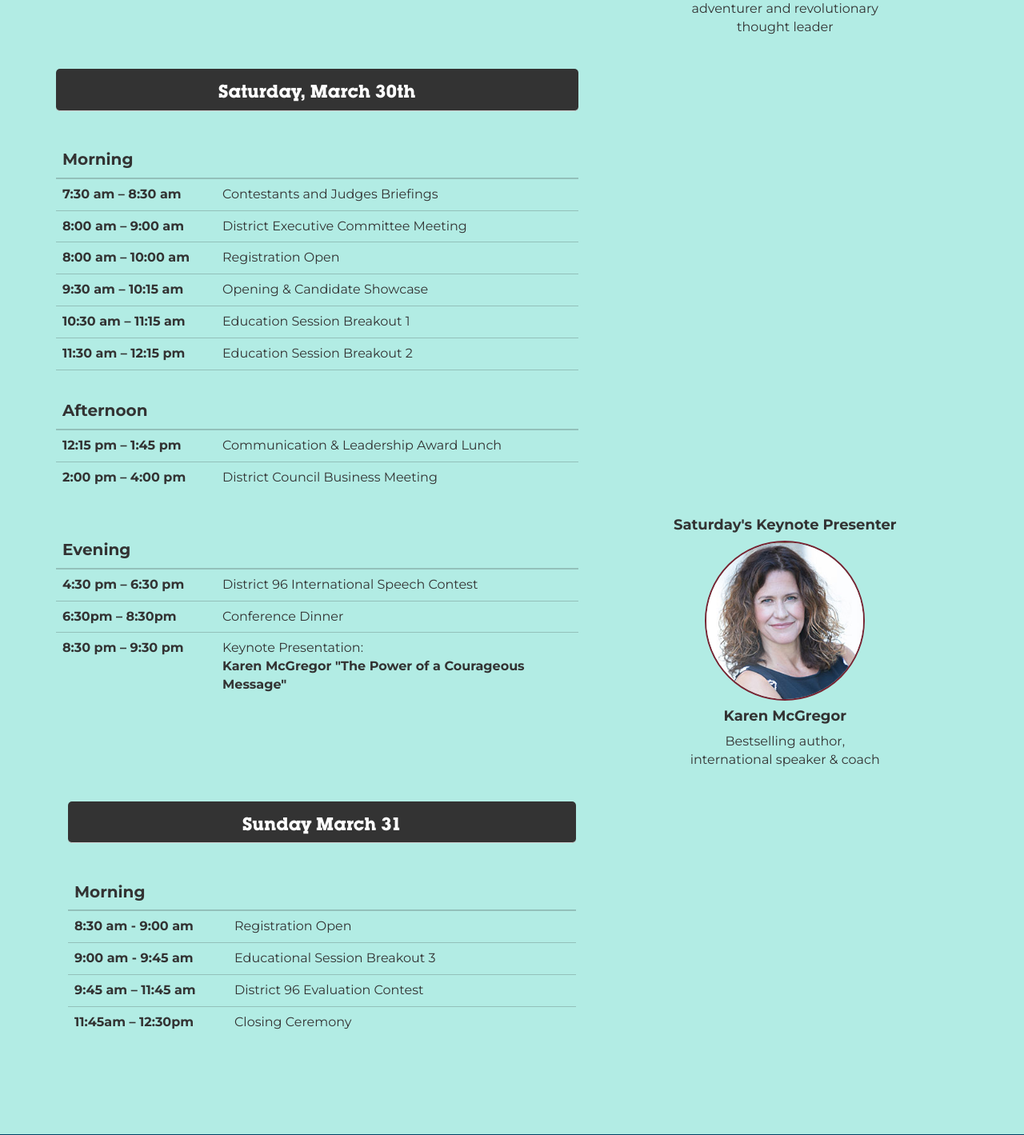
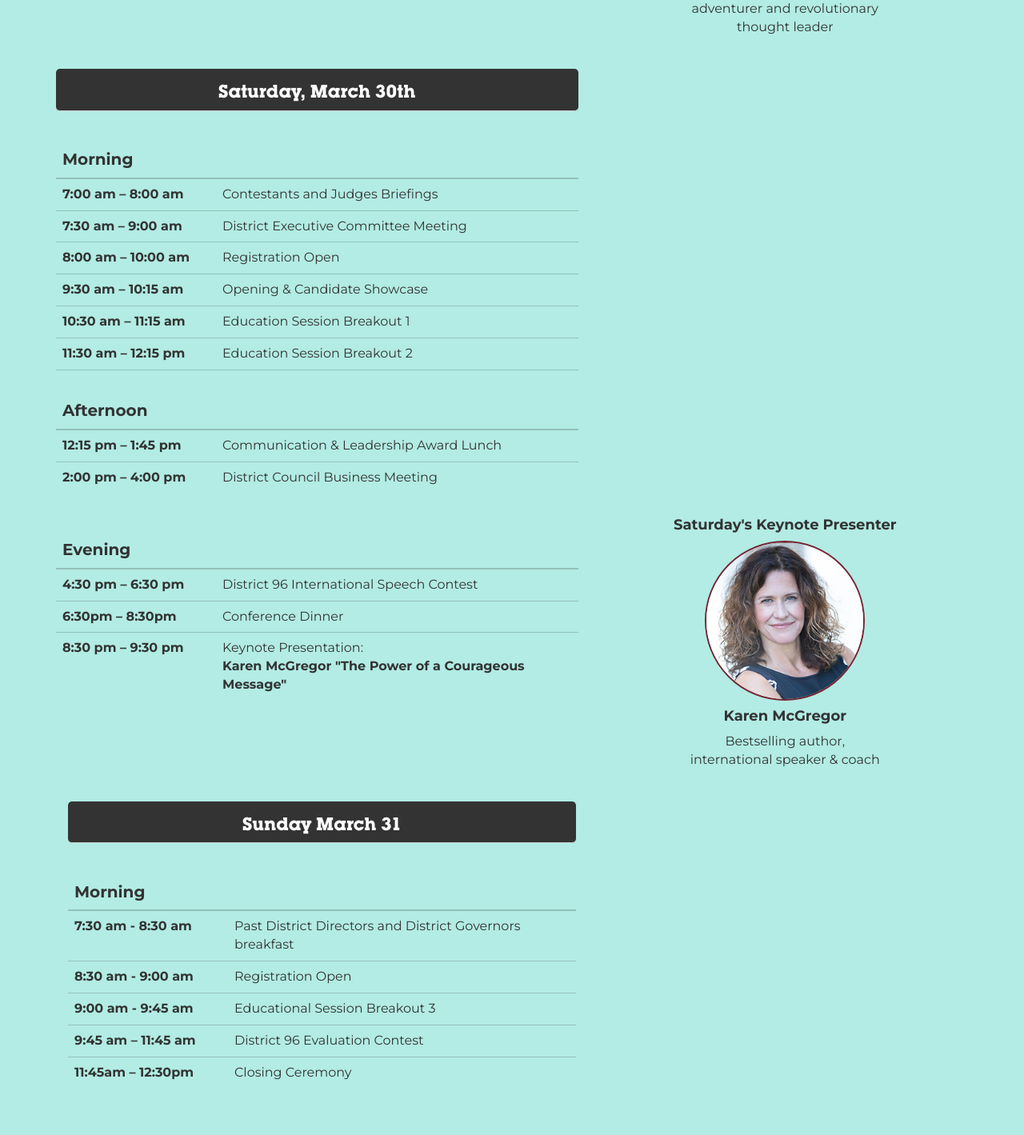
Before and after one commit to mysticbovine/annualconference, a PHP site: page /schedule.php in a window 1280 px wide. Shown: the part 1375-2794 px from the top of the page at 80% size. Run offline with PHP 8.4, Linux system fonts and the light colour scheme; some libraries are stand-ins or nearby versions.

Commit message:
Updates to the schedule times.

```diff
--- a/schedule.php
+++ b/schedule.php
@@ -177,13 +177,13 @@
         </thead>
         <tbody>
           <tr>
-            <td><strong>7:30 am – 8:30 am</strong></td>
+            <td><strong>7:00 am – 8:00 am</strong></td>
             <td> Contestants and Judges Briefings</td>
           </tr>
 
 
           <tr>
-            <td><strong>8:00 am – 9:00 am</strong></td>
+            <td><strong>7:30 am – 9:00 am</strong></td>
             <td> District Executive Committee Meeting</td>
           </tr>
 
@@ -302,6 +302,10 @@
         </thead>
         <tbody>
           <tr>
+            <td><strong>7:30 am - 8:30 am</strong></td>
+            <td> Past District Directors and District Governors breakfast</td>
+          </tr>
+          <tr>
             <td><strong>8:30 am - 9:00 am</strong></td>
             <td> Registration Open</td>
           </tr>
```
